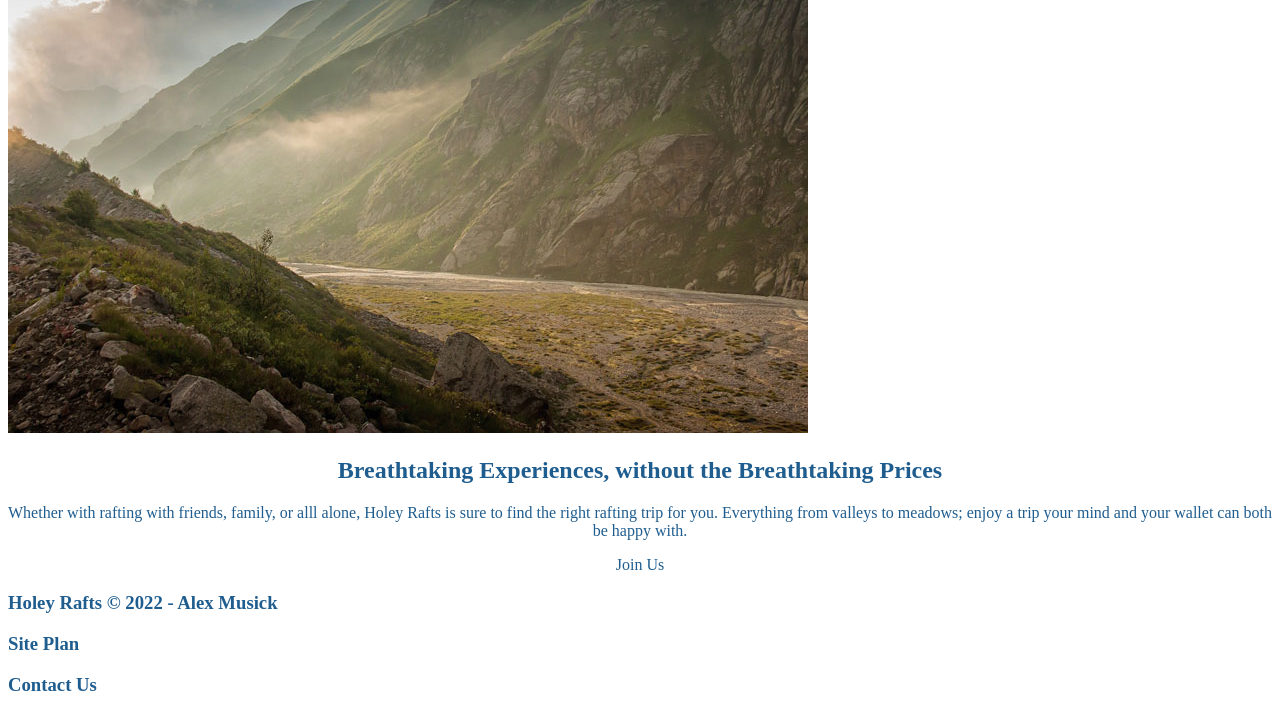
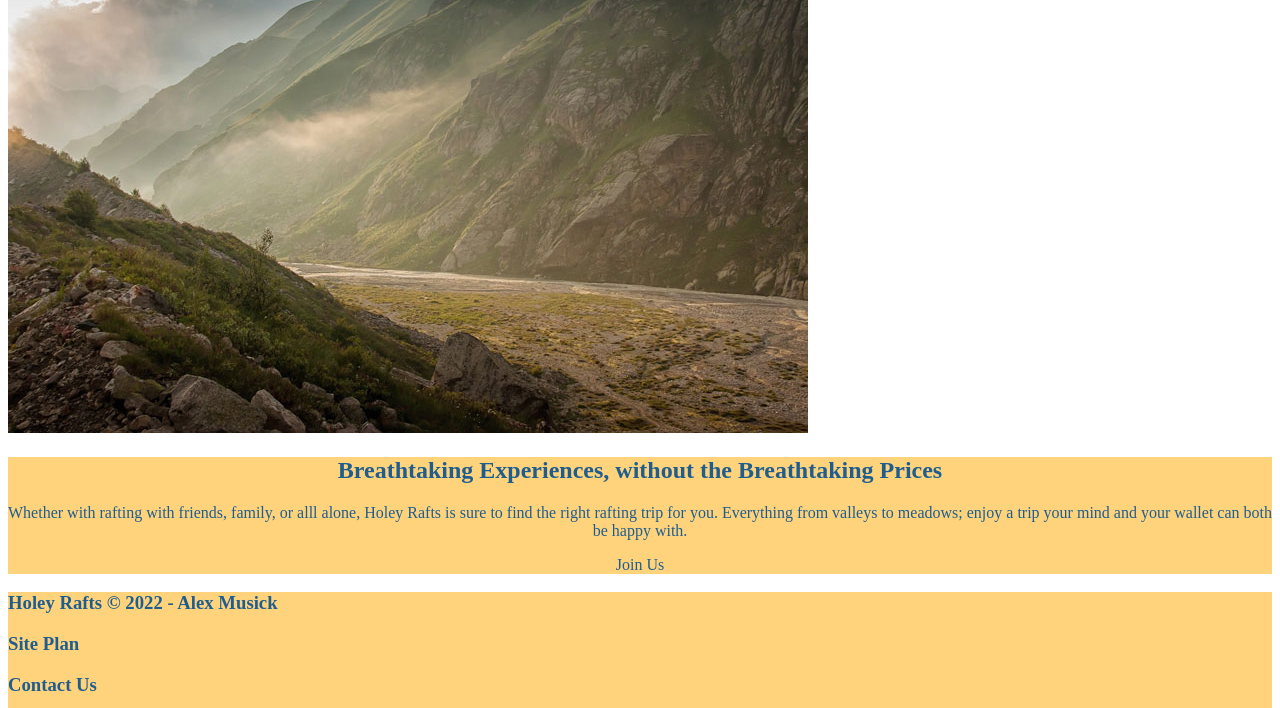
Before and after one commit to AlexMusickBYUI/WebFundamentals, a plain HTML site: page wwr/index.html in a window 1280 px wide. Shown: the part 3619-4327 px from the top of the page. Drawn offline with Linux system fonts and the light colour scheme.

Commit message:
Fixed background colors near bottom of wwr homepage

```diff
--- a/wwr/styles/style.css
+++ b/wwr/styles/style.css
@@ -69,6 +69,10 @@ footer a {
     text-decoration: none;
 }
 
+footer {
+    background-color: #FFD37C;
+}
+
 footer a:hover {
     color: #29613b;
 }
@@ -80,3 +84,7 @@ footer a:hover {
 #hero-img {
     width: 100%;
 }
+
+.msg {
+    background-color: #FFD37C;
+}
```
